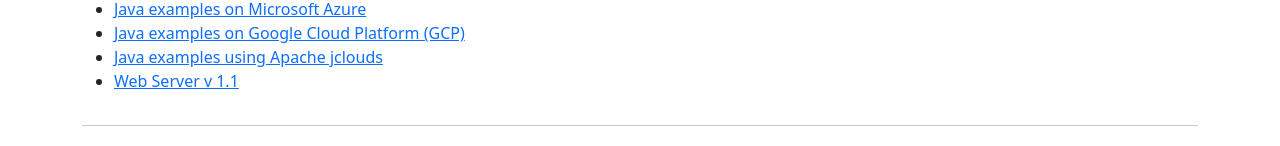
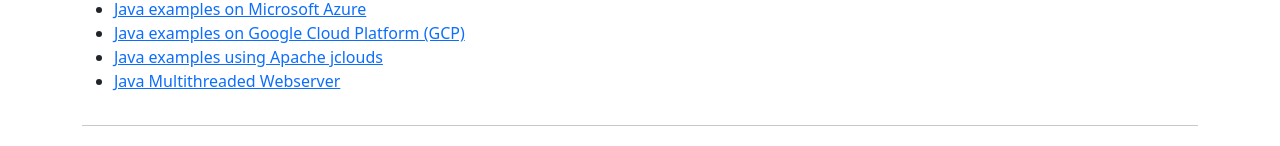
Before and after one commit to alfonsof/alfonsof.github.io, a plain HTML site: page index.html in a window 1280 px wide. Shown: the part 1398-1544 px from the top of the page. Drawn offline with nearby package versions, Linux system fonts and the light colour scheme.

Commit message:
Update info in index.html

```diff
--- a/index.html
+++ b/index.html
@@ -171,7 +171,7 @@
                     <li><a href="https://github.com/alfonsof/azure-java-examples">Java examples on Microsoft Azure</a></li>
                     <li><a href="https://github.com/alfonsof/google-cloud-java-examples">Java examples on Google Cloud Platform (GCP)</a></li>
                     <li><a href="https://github.com/alfonsof/jclouds-examples">Java examples using Apache jclouds</a></li>
-                    <li><a href="https://github.com/alfonsof/webserver">Web Server v 1.1</a></li>
+                    <li><a href="https://github.com/alfonsof/webserver">Java Multithreaded Webserver</a></li>
                   </ul>
                 </div>
               </div>
```
